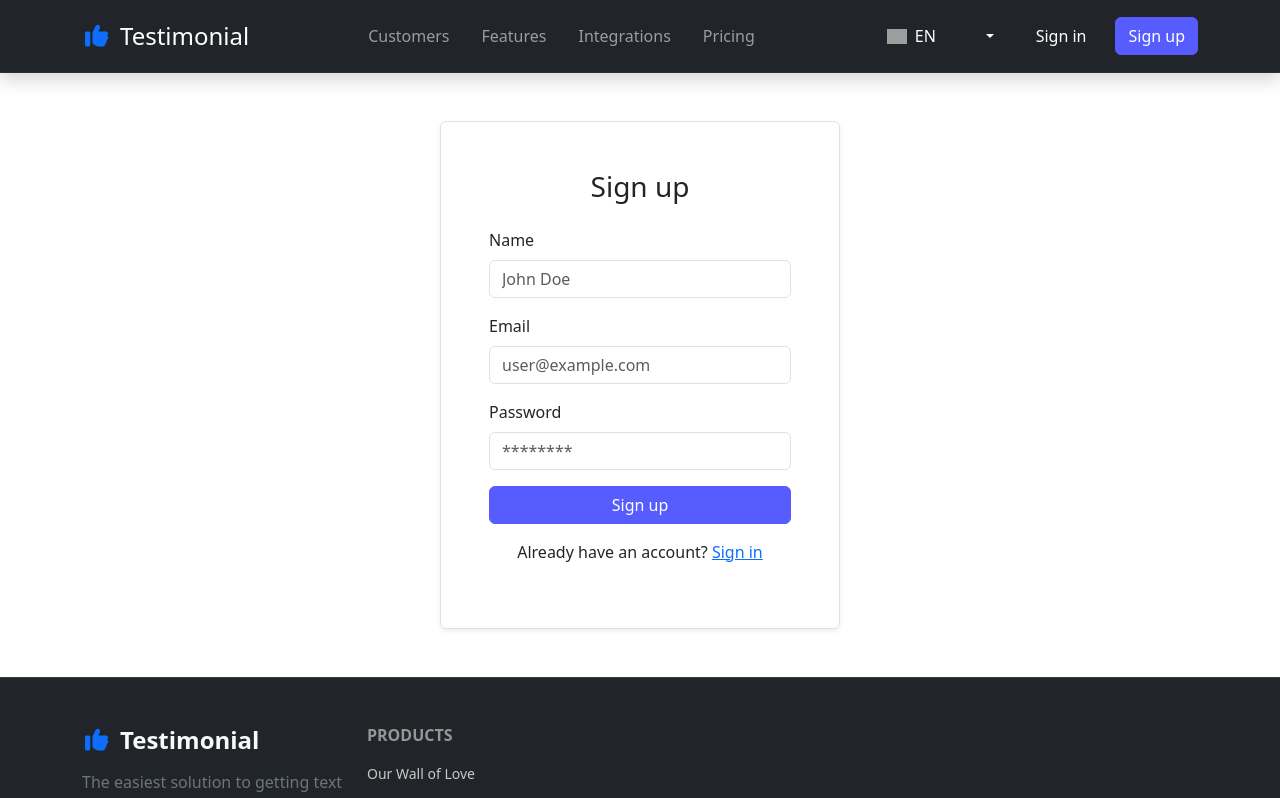
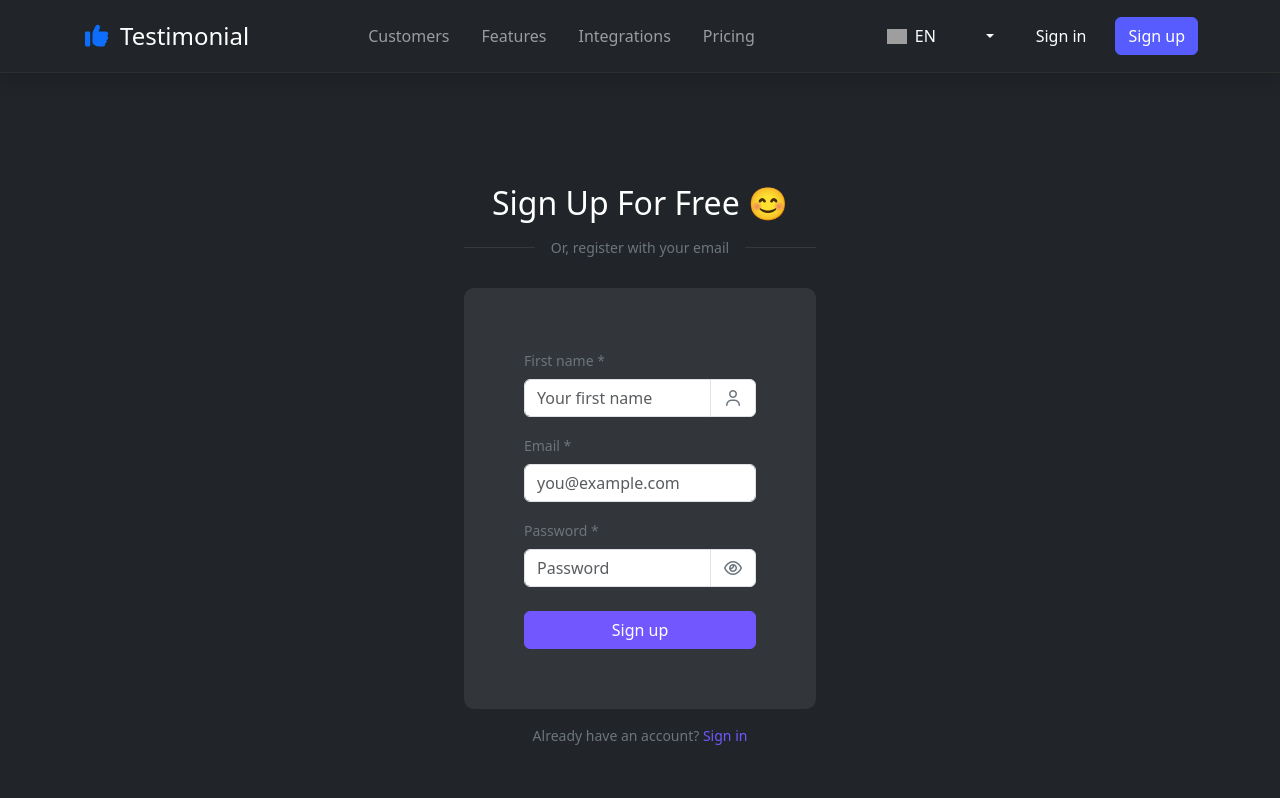
Before and after one commit to Biswas-Samrat/testimonial, a React (Vite) app in the folder frontend/: page /signup in a window 1280 px wide. Shown: the top 798 px of the page. Built offline with nearby package versions, Linux system fonts and the light colour scheme; grey boxes are pictures that could not be loaded.

Commit message:
Complit the SinUp Page

```diff
--- a/frontend/src/pages/Auth/SignUp.jsx
+++ b/frontend/src/pages/Auth/SignUp.jsx
@@ -1,32 +1,112 @@
-import React from 'react';
-import { useTranslation } from '../../hooks/useTranslation';
-import { Link } from 'react-router-dom';
+import React, { useState } from "react"; // 1. Import useState
+import { useTranslation } from "../../hooks/useTranslation";
+import { Link } from "react-router-dom";
+import "bootstrap/dist/css/bootstrap.min.css";
 
 function SignUp() {
   const { t } = useTranslation();
+  const purpleColor = "#7357FE";
+
+  // 1. State to manage password visibility
+  const [showPassword, setShowPassword] = useState(false);
+
+  // 2. Function to toggle the state
+  const togglePasswordVisibility = () => {
+    setShowPassword(!showPassword);
+  };
+
   return (
-        <div className="container-sm my-5 p-5 border rounded shadow-sm" style={{ maxWidth: '400px' }}>
-            <h3 className="text-center mb-4">{t('signUp')}</h3>
-            <form>
+    <div className="d-flex justify-content-center align-items-center min-vh-100 bg-dark text-white">
+      <div className="p-4" style={{ maxWidth: "400px", width: "100%" }}>
+        <h2 className="text-center mb-2">{t("Sign Up For Free")} 😊</h2>
+
+        <div className="d-flex align-items-center mb-4">
+          <hr className="flex-grow-1 border-secondary" />
+          <span className="mx-3 text-secondary small">
+            Or, register with your email
+          </span>
+          <hr className="flex-grow-1 border-secondary" />
+        </div>
+
+        <form
+          style={{
+            backgroundColor: "#323539ff",
+            padding: "60px",
+            borderRadius: "10px",
+          }}
+        >
+          {/* First Name Input (no change) */}
           <div className="mb-3">
-                    <label className="form-label">Name</label>
-                    <input type="text" className="form-control" placeholder="John Doe" />
+            <label className="form-label small text-secondary">
+              First name *
+            </label>
+            <div className="input-group">
+              <input
+                type="text"
+                className="form-control"
+                placeholder="Your first name"
+              />
+              <span className="input-group-text bg-white border-left-0 text-secondary">
+                <i className="far fa-user"></i>
+              </span>
             </div>
+          </div>
+
+          {/* Email Input (no change) */}
           <div className="mb-3">
-                    <label className="form-label">Email</label>
-                    <input type="email" className="form-control" placeholder="user@example.com" />
+            <label className="form-label small text-secondary">Email *</label>
+            <input
+              type="email"
+              className="form-control"
+              placeholder="you@example.com"
+            />
           </div>
-                <div className="mb-3">
-                    <label className="form-label">Password</label>
-                    <input type="password" className="form-control" placeholder="********" />
+
+          {/* Password Input (UPDATED) */}
+          <div className="mb-4">
+            <label className="form-label small text-secondary">
+              Password *
+            </label>
+            <div className="input-group">
+              <input
+                // 3. Dynamic input type based on showPassword state
+                type={showPassword ? "text" : "password"}
+                className="form-control"
+                placeholder="Password"
+              />
+              {/* 7. Font Awesome Icon for Password Toggle (UPDATED) */}
+              <span
+                className="input-group-text bg-white border-left-0 text-secondary"
+                style={{ cursor: "pointer" }}
+                // Attach the toggle function to the click event
+                onClick={togglePasswordVisibility}
+              >
+                {/* 4. Dynamic icon: fa-eye if hidden, fa-eye-slash if visible */}
+                <i className={showPassword ? "far fa-eye-slash" : "far fa-eye"}></i>
+              </span>
             </div>
-                <button type="submit" className="btn btn-primary w-100" style={{ backgroundColor: '#575CFE', borderColor: '#575CFE' }}>
-                    {t('signUp')}
+          </div>
+
+          {/* Sign Up Button (no change) */}
+          <button
+            type="submit"
+            className="btn w-100 text-white"
+            style={{ backgroundColor: purpleColor, borderColor: purpleColor }}
+          >
+            Sign up
           </button>
         </form>
-            <p className="text-center mt-3">
-                Already have an account? <Link to="/signin" className="text-primary">{t('signIn')}</Link>
+
+        <p className="text-center mt-3 text-secondary small">
+          Already have an account?{" "}
+          <Link
+            to="/signin"
+            style={{ color: purpleColor, textDecoration: "none" }}
+          >
+            {t("signIn")}
+          </Link>
         </p>
+      </div>
     </div>
   );
 }
```
Lines whose indentation alone changed are shown as unchanged.
